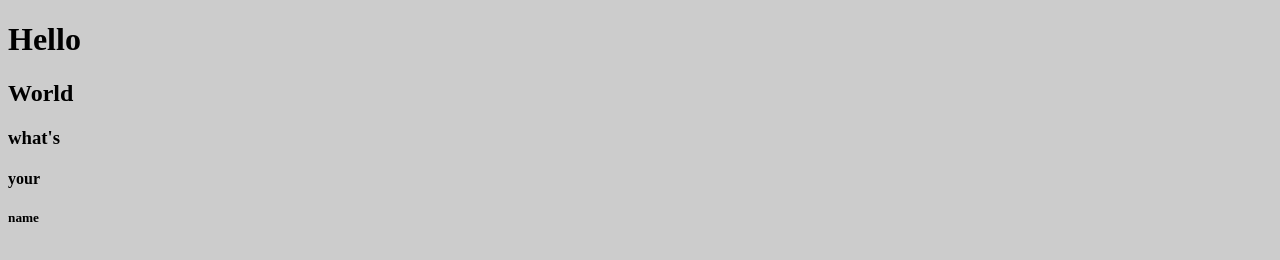
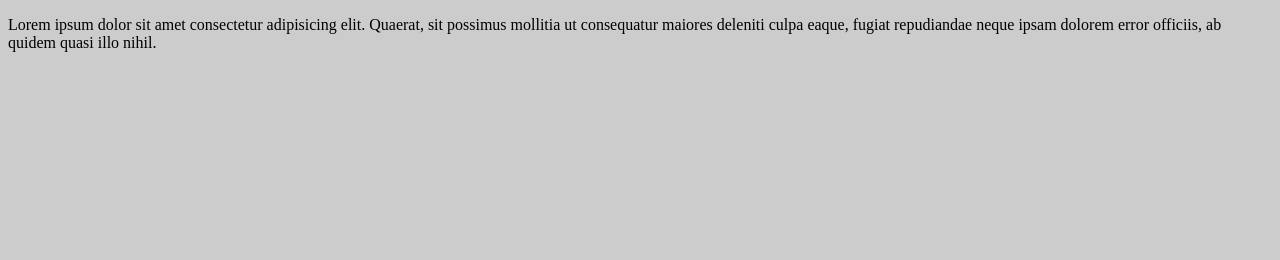
Before and after one commit to StudzinskyiMark/TestSite, a plain HTML site: page index.html in a window 1280 px wide. Drawn offline with Linux system fonts and the light colour scheme; files that its build step writes are made by us from their sources.

Commit message:
change content

```diff
--- a/index.html
+++ b/index.html
@@ -8,10 +8,11 @@
     <title>Resume</title>
   </head>
   <body>
-    <h1>Hello</h1>
-    <h2>World</h2>
-    <h3>what's</h3>
-    <h4>your</h4>
-    <h5>name</h5>
+    <p>
+      Lorem ipsum dolor sit amet consectetur adipisicing elit. Quaerat, sit
+      possimus mollitia ut consequatur maiores deleniti culpa eaque, fugiat
+      repudiandae neque ipsam dolorem error officiis, ab quidem quasi illo
+      nihil.
+    </p>
   </body>
 </html>
```
